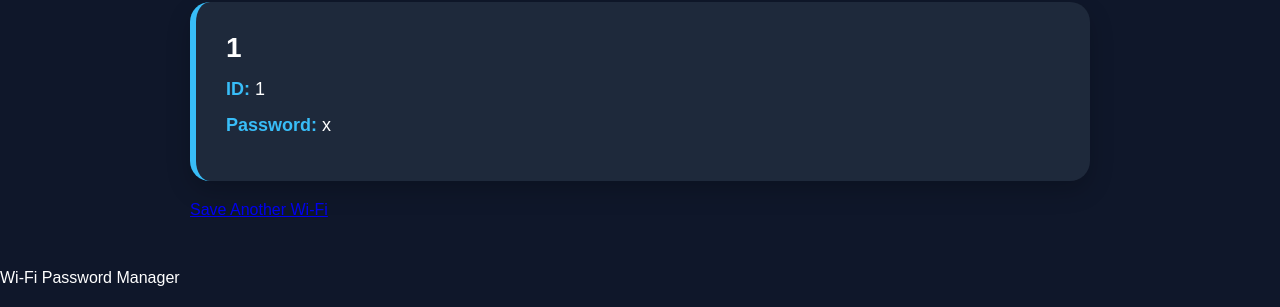
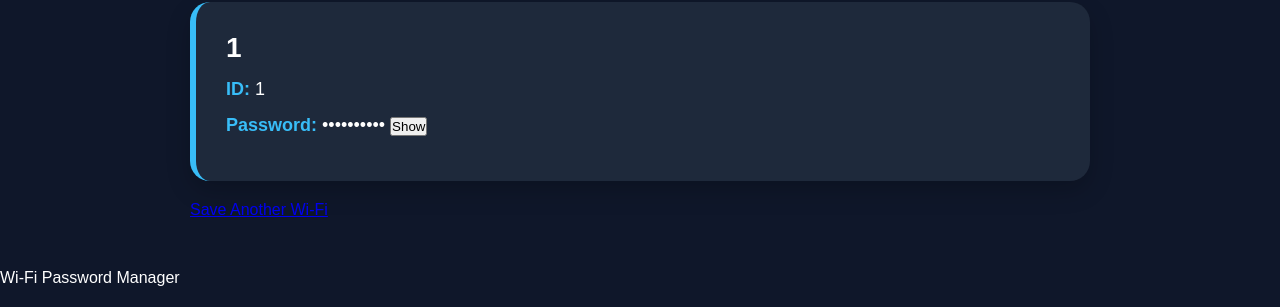
Before and after one commit to princenwiidumtech/wifi-password-manager, a Flask app: template templates/view.html in a window 1280 px wide. Shown: the part 229-536 px from the top of the page. Run offline with Flask 3, Linux system fonts and the light colour scheme; the template is opened without the code that fills it: most values are stand-ins (such as "Sample title", 1, 10 or a date in 2020).

Commit message:
Hide password with toggle visibility feature

```diff
--- a/templates/view.html
+++ b/templates/view.html
@@ -43,8 +43,20 @@
                     </p>
 
                     <p>
-                        <strong>Password:</strong>
-                        {{ wifi.password }}
+    <strong>Password:</strong>
+
+    <span class="password" data-password="{{ wifi.password }}">
+        ••••••••••
+    </span>
+
+    <button
+        type="button"
+        class="show-password"
+        onclick="togglePassword(this)">
+
+        Show
+
+    </button>
                     </p>
 
                 </div>
```
